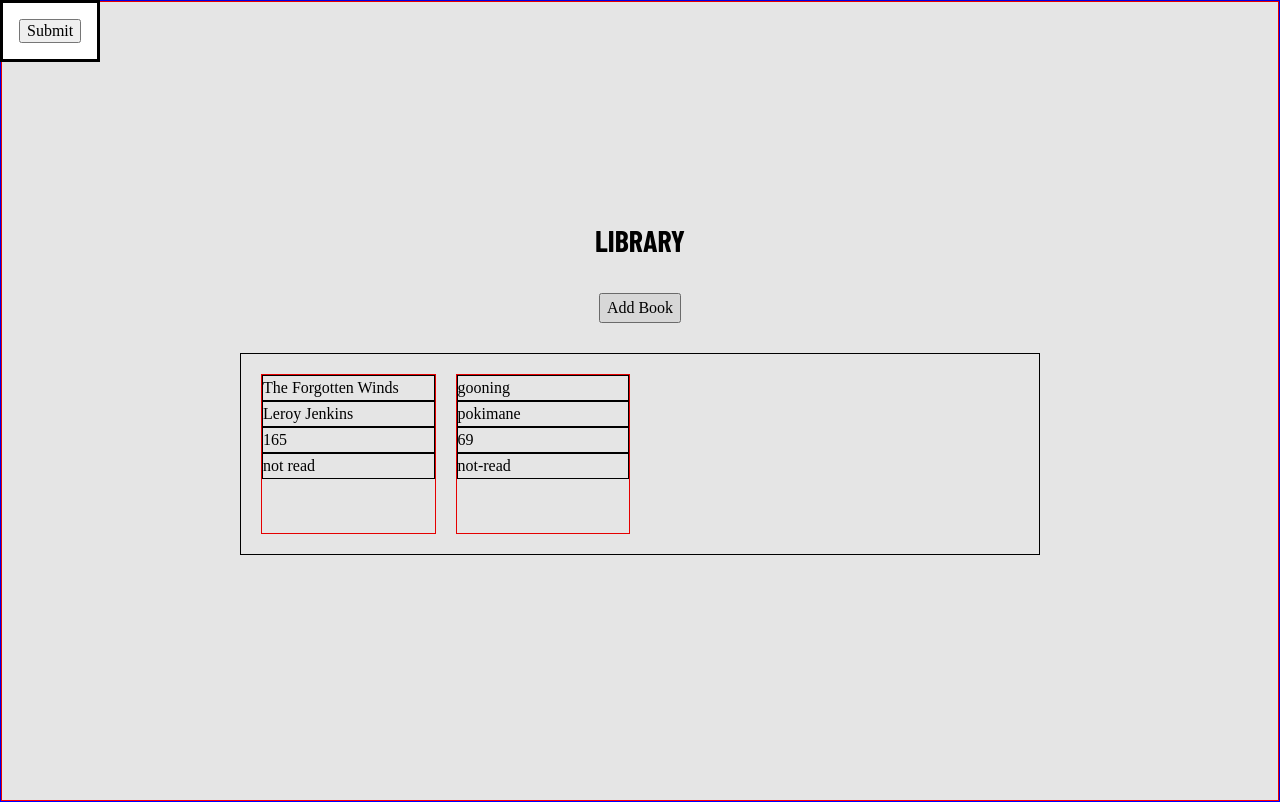
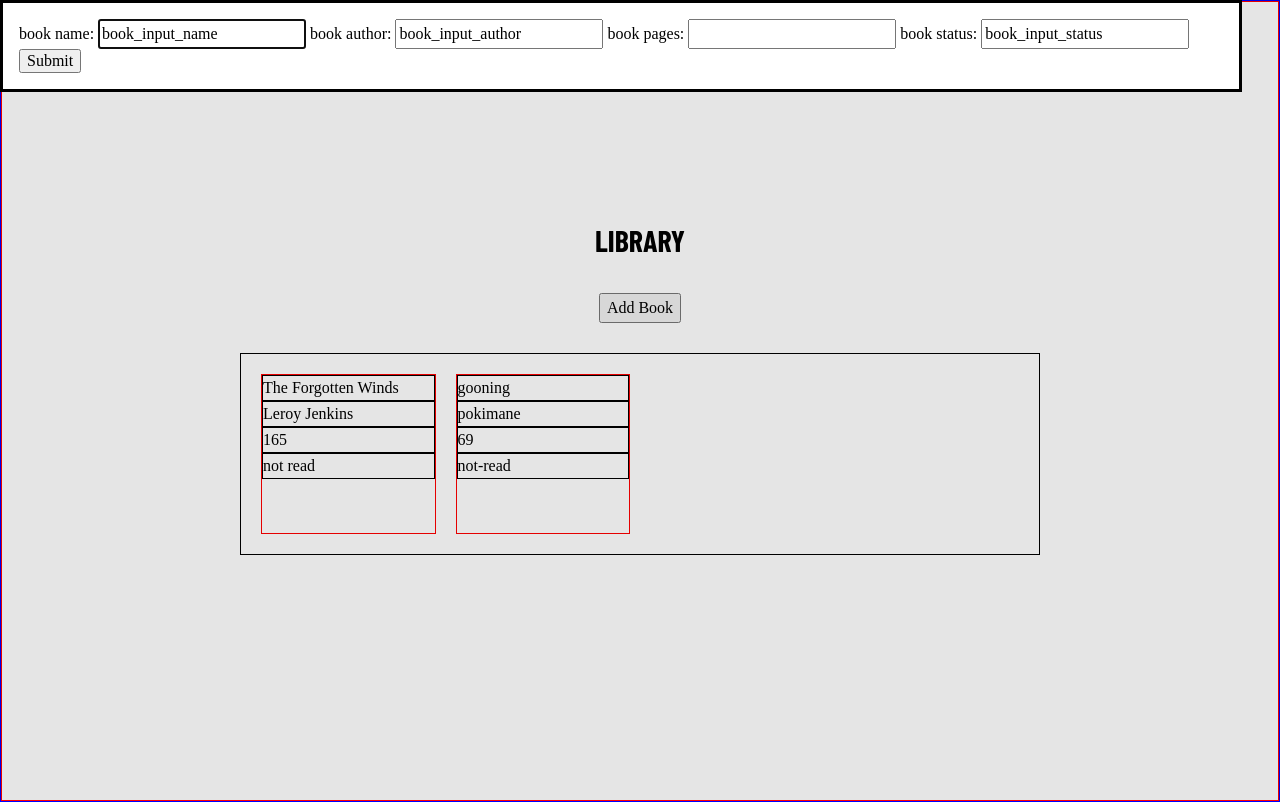
Before and after one commit to TheFutaBandit/library_Odin, a plain HTML site: page code/index.html in a window 1280 px wide. Both pictures are taken after a click on the element "Add Book". Drawn offline with nearby package versions, Linux system fonts and the light colour scheme; a web font is replaced by a local one.

Commit message:
basic form made

```diff
--- a/code/index.html
+++ b/code/index.html
@@ -18,6 +18,17 @@
       <button class = "add">Add Book</button>
       <dialog class = "book-modal">
         <form id = "book-submission" method = "dialog">
+          <label for = "book_input_name">book name:</label>
+          <input id = "book_input_name" type = "text" value = "book_input_name">
+
+          <label for = "book_input_author">book author:</label>
+          <input id = "book_input_author" type = "text" value = "book_input_author">
+
+          <label for = "book_input_pages">book pages:</label>
+          <input id = "book_input_pages" type = "number" value = "book_input_pages">
+
+          <label for = "book_input_status">book status:</label>
+          <input id = "book_input_status" type = "text" value = "book_input_status">
           <input type = "submit"></input>
         </form>
       </dialog>
```
